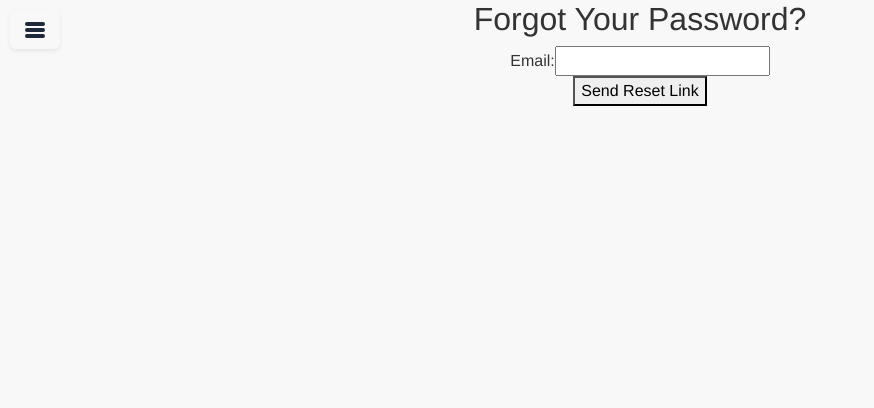
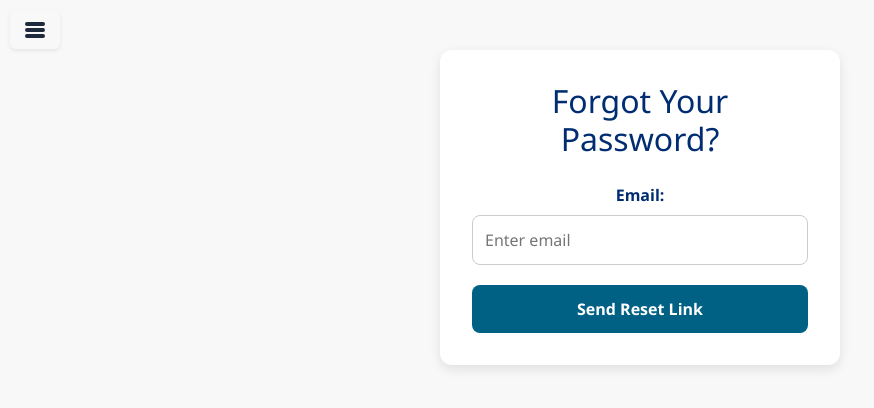
Before and after one commit to mjmikes/TempleSchedulerApp, a React (Vite) app in the folder frontend/: page /forgot-password in a window 1280 px wide. Shown: the top 408 px of the page, without its empty margins (0-874 px from the left). Built offline with nearby package versions, Linux system fonts and the light colour scheme; no server answers.

Commit message:
Added Forgot password styling

```diff
--- a/frontend/package.json
+++ b/frontend/package.json
@@ -10,10 +10,10 @@
     "preview": "vite preview"
   },
   "dependencies": {
+    "@fortawesome/fontawesome-free": "^6.7.2",
     "@types/react-datepicker": "^6.2.0",
     "bootstrap": "^5.3.3",
     "date-fns": "^4.1.0",
-    "@fortawesome/fontawesome-free": "^6.7.2",
     "react": "^19.0.0",
     "react-datepicker": "^8.2.1",
     "react-dom": "^19.0.0",
--- a/frontend/src/components/ForgotPassword.tsx
+++ b/frontend/src/components/ForgotPassword.tsx
@@ -1,5 +1,7 @@
 // src/ForgotPassword.tsx
 import React, { useState } from "react";
+import "../styles/ForgotPassword.css";
+
 
 const ForgotPassword: React.FC = () => {
   const [email, setEmail] = useState("");
@@ -19,6 +21,7 @@ const ForgotPassword: React.FC = () => {
           value={email}
           onChange={(e) => setEmail(e.target.value)}
           required
+          placeholder="Enter email"
         />
         <br></br>
         <button type="submit">Send Reset Link</button>
--- /dev/null
+++ b/frontend/src/styles/ForgotPassword.css
@@ -0,0 +1,52 @@
+.forgot-password-form {
+    font-family: "Ensign:Sans", "Open Sans", "noto sans", Helvetica, Arial, system-ui, -apple-system;
+  }
+
+.forgot-password-form {
+    max-width: 400px;
+    margin: 50px auto;
+    padding: 2rem;
+    border-radius: 12px;
+    background-color: #ffffff; /* white background */
+    box-shadow: 0 4px 12px rgba(0, 0, 0, 0.1);
+    font-family: "Segoe UI", Roboto, sans-serif;
+  }
+
+  .forgot-password-form h2 {
+    color: #002d72; /* dark LDS blue */
+    text-align: center;
+    margin-bottom: 1.5rem;
+  }
+
+  .forgot-password-form label {
+    display: block;
+    color: #002d72;
+    margin-bottom: 0.5rem;
+    font-weight: bold;
+  }
+
+  .forgot-password-form input {
+    width: 100%;
+    padding: 0.75rem;
+    margin-bottom: 1.25rem;
+    border: 1px solid #ccc;
+    border-radius: 8px;
+    font-size: 1rem;
+  }
+
+  .forgot-password-form button {
+    width: 100%;
+    padding: 0.75rem;
+    background-color: rgb(0, 97, 132);
+    color: white;
+    border: none;
+    border-radius: 8px;
+    font-size: 1rem;
+    font-weight: bold;
+    cursor: pointer;
+    transition: background-color 0.2s ease;
+  }
+
+  .forgot-password-form button:hover {
+    background-color: rgb(0, 80, 110);
+  }
```
Also changed, not shown: 13 other files (tests, documents, lock files or other folders).
